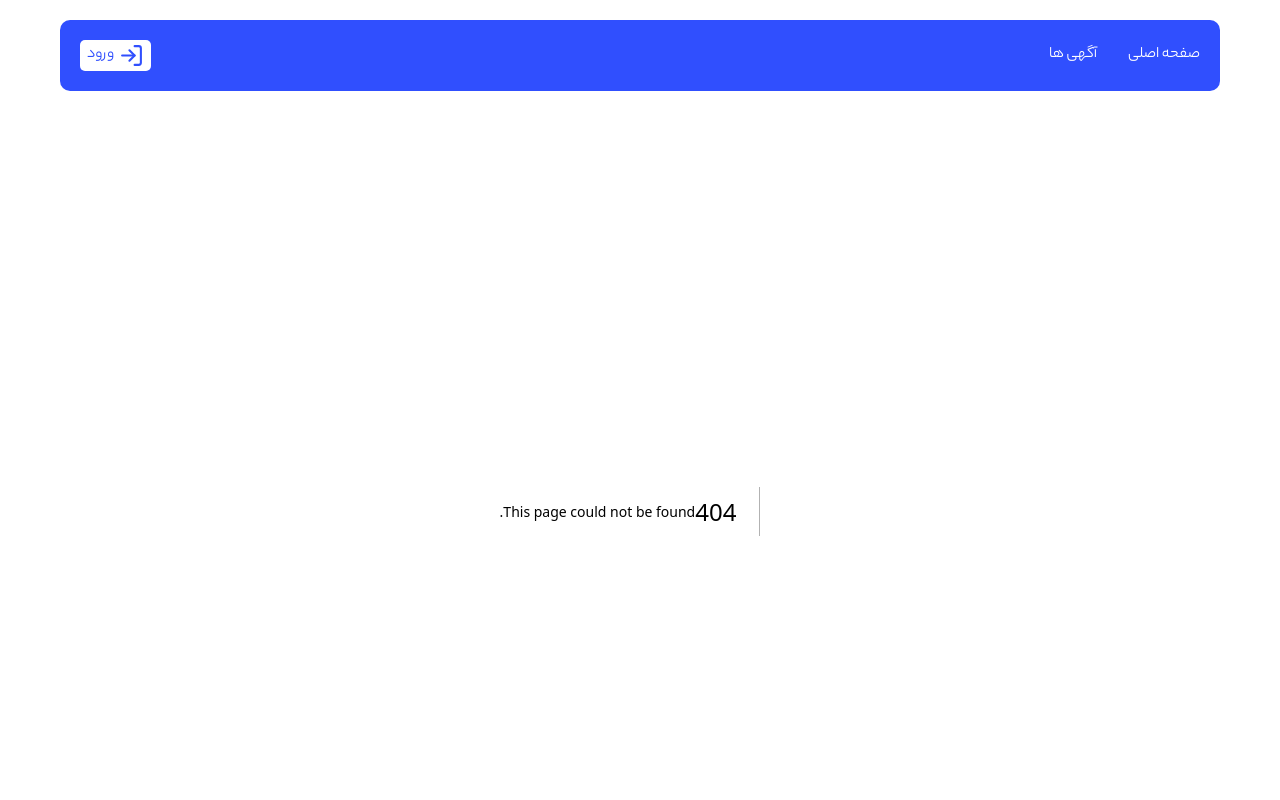
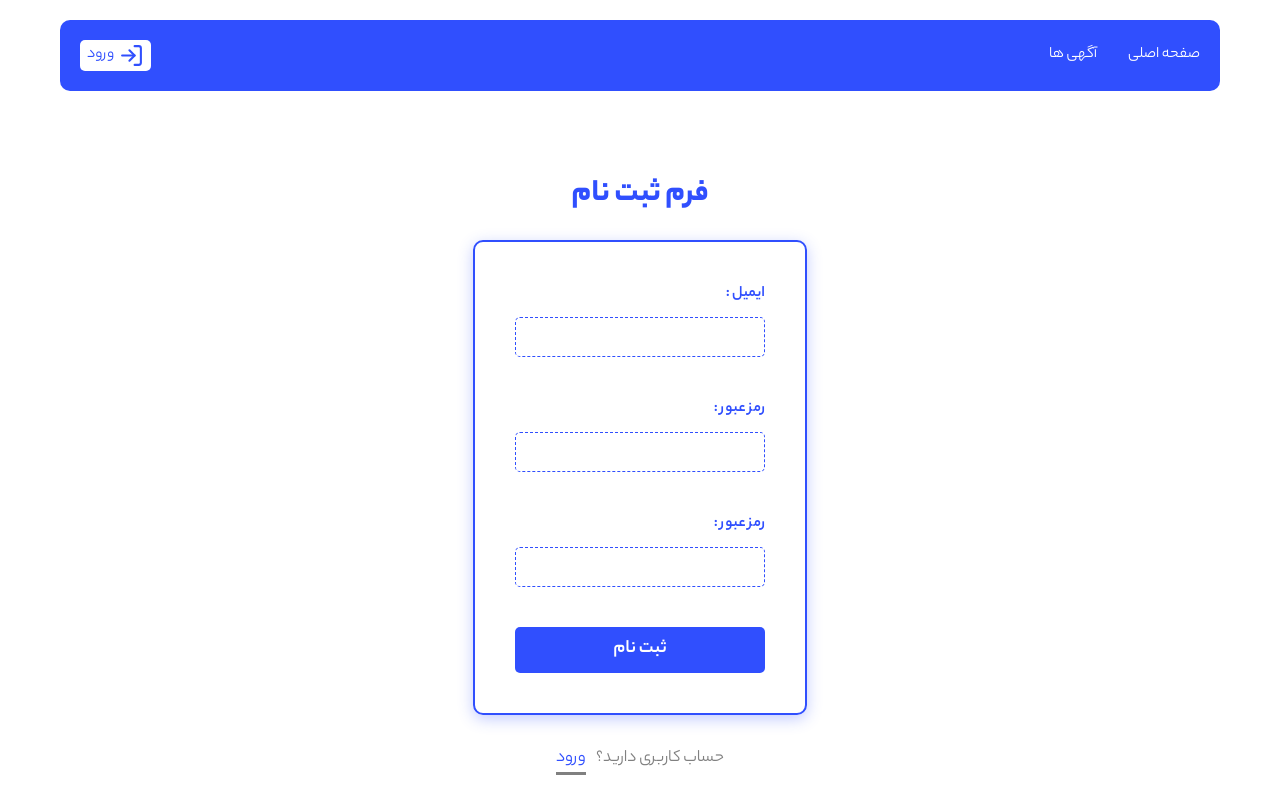
Before and after one commit to MohammadAliPk/real-estate, a Next.js app: page /signup in a window 1280 px wide. Before the commit this address had no page. Shown: the top 800 px of the page. Built offline with nearby package versions, Linux system fonts and the light colour scheme.

Commit message:
Sign up page has been created

```diff
--- /dev/null
+++ b/src/app/signup/page.tsx
@@ -0,0 +1,7 @@
+import SignUpPage from "@/template/SignUpPage";
+
+function SignUp() {
+  return <SignUpPage />;
+}
+
+export default SignUp;
--- /dev/null
+++ b/src/components/template/SignUpPage.module.css
@@ -0,0 +1,75 @@
+.form {
+    display: flex;
+    flex-direction: column;
+    justify-content: center;
+    align-items: center;
+    height: 90vh;
+}
+
+.form h4 {
+    color: #304ffe;
+    font-weight: 600;
+    font-size: 2rem;
+    margin-bottom: 20px;
+}
+
+.form form {
+    display: flex;
+    flex-direction: column;
+    max-width: 700px;
+    box-shadow: #304ffe4a 0px 4px 15px;
+    border: 2px solid #304ffe;
+    padding: 40px;
+    border-radius: 10px;
+    margin-bottom: 30px;
+}
+
+.form label {
+    color: #304ffe;
+    margin-bottom: 10px;
+    font-weight: 400;
+}
+
+.form input {
+    margin-bottom: 40px;
+    width: 250px;
+    border: 1px #304ffe dashed;
+    color: grey;
+    border-radius: 5px;
+    padding: 10px;
+    direction: ltr !important;
+    font-size: 1rem;
+    height: 40px;
+}
+
+.form input:focus {
+    border: 1px #304ffe solid;
+    outline: none;
+}
+
+.form button {
+    border: none;
+    background-color: #304ffe;
+    color: #fff;
+    font-size: 1.2rem;
+    font-weight: 400;
+    border-radius: 5px;
+    transition: all ease-in 0.1s;
+    cursor: pointer;
+    padding: 8px 0;
+}
+
+.form button:hover {
+    transform: scale(1.05);
+}
+
+.form p {
+    color: grey;
+    font-size: 1.1rem;
+}
+
+.form a {
+    color: #304ffe;
+    margin-right: 10px;
+    border-bottom: 3px solid grey;
+}
--- /dev/null
+++ b/src/components/template/SignUpPage.tsx
@@ -0,0 +1,93 @@
+"use client";
+
+import styles from "@/template/SignUpPage.module.css";
+import toastHandler from "@/utils/toast";
+import axios from "axios";
+import Link from "next/link";
+import { useRouter } from "next/navigation";
+import React, { useState } from "react";
+import { ThreeDots } from "react-loader-spinner";
+
+function SignUpPage() {
+  const [email, setEmail] = useState<string>("");
+  const [password, setPassword] = useState<string>("");
+  const [rePassword, setRePassword] = useState<string>("");
+  const [isLoading, setIsLoading] = useState<boolean>(false);
+
+  const router = useRouter();
+
+  const submitHandler = async (e: React.FormEvent) => {
+    e.preventDefault();
+
+    if (!email || !password) {
+      toastHandler("error", "لطفا تمامی فیلد ها را پر کنید");
+    }
+
+    if (password !== rePassword) {
+      toastHandler("error", "رمز عبور با تکرار آن برابر نیست");
+    }
+
+    try {
+      setIsLoading(true);
+      const res = await axios.post("/api/auth/signup", {
+        email: email,
+        password: password,
+      });
+      if (res.status === 201) {
+        toastHandler("success", "ثبت نام با موفقیت انجام شد");
+        setIsLoading(false);
+        setTimeout(() => {
+          router.push("/login");
+        }, 2000);
+      }
+    } catch (err: any) {
+      toastHandler("error", err.response.data.error);
+      setIsLoading(false);
+    }
+  };
+  return (
+    <div className={styles.form}>
+      <h4>فرم ثبت نام</h4>
+      <form>
+        <label htmlFor="email">ایمیل :</label>
+        <input
+          type="text"
+          id="email"
+          value={email}
+          onChange={(e) => setEmail(e.target.value)}
+        />
+        <label htmlFor="password">رمز عبور :</label>
+        <input
+          type="text"
+          id="password"
+          value={password}
+          onChange={(e) => setPassword(e.target.value)}
+        />
+        <label htmlFor="rePassword">رمز عبور :</label>
+        <input
+          type="text"
+          id="rePassword"
+          value={rePassword}
+          onChange={(e) => setRePassword(e.target.value)}
+        />
+        {isLoading ? (
+          <ThreeDots
+            color="#fff"
+            height={45}
+            ariaLabel="mutating-dots-loading"
+            visible={true}
+            wrapperStyle={{ margin: "auto" }}
+          />
+        ) : (
+          <button onClick={submitHandler}>ثبت نام</button>
+        )}
+      </form>
+      <p>
+        حساب کاربری دارید؟
+        <Link href="/signin">ورود</Link>
+      </p>
+    </div>
+  );
+}
+
+export default SignUpPage;
```
